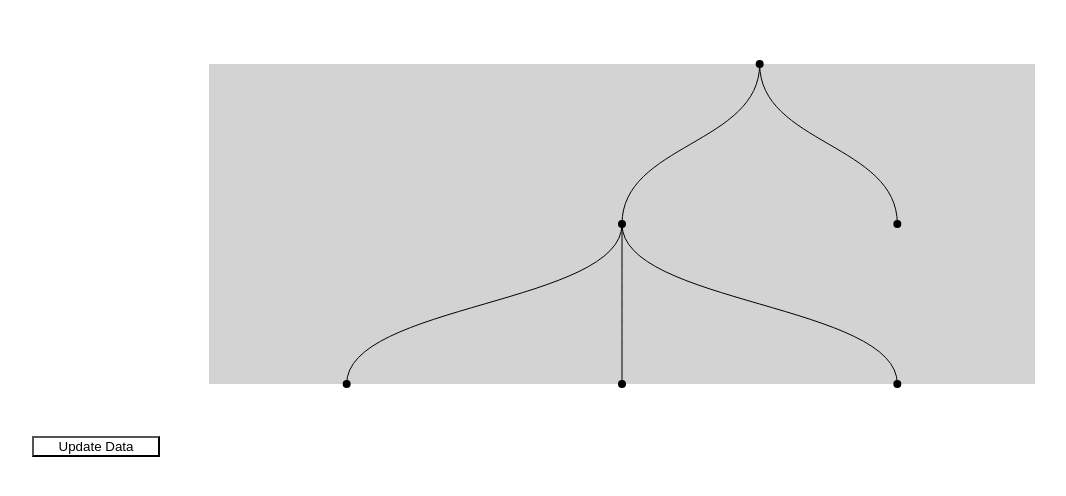
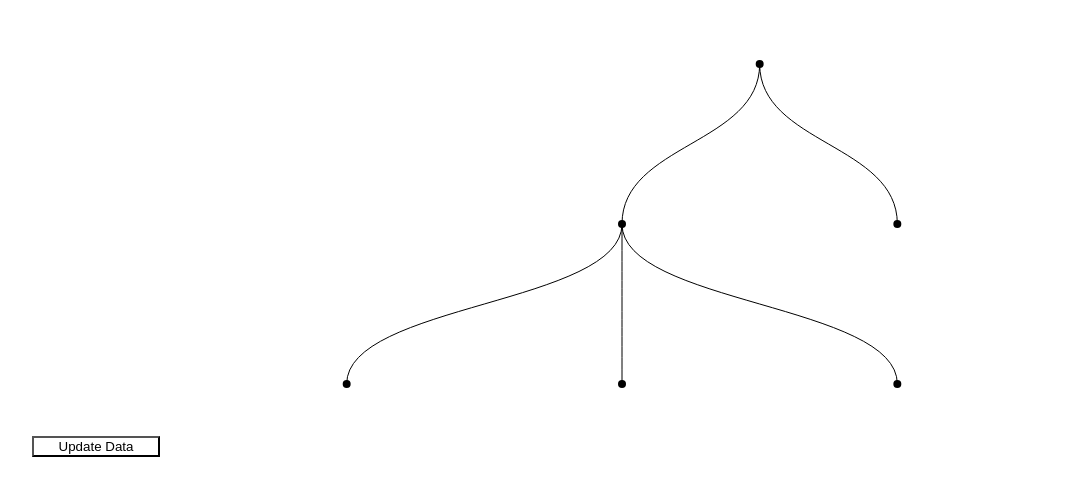
Before and after one commit to ferpar/murat10, a React (Create React App) app: page / in a window 1280 px wide. Shown: the part 132-628 px from the top of the page, without its empty margins (18-1084 px from the left). Built offline with nearby package versions, Linux system fonts and the light colour scheme.

Commit message:
removed temporary vim files

```diff
--- a/src/App.css
+++ b/src/App.css
@@ -14,7 +14,6 @@
 }
 
 svg {
-  background-color: lightgrey;
   display: block;
   height: 100%;
   overflow: visible;
```
Also changed, not shown: 2 other files (tests, documents, lock files or other folders).
